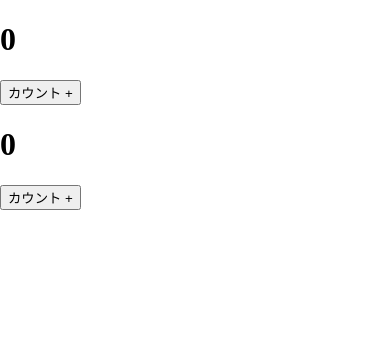
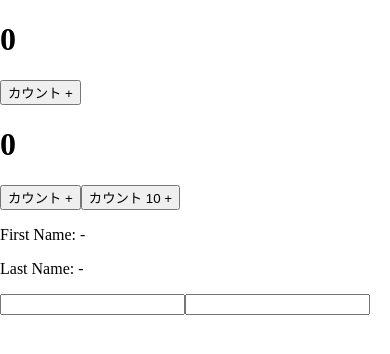
Before and after one commit to Pippippi3104/2020_React-Hooks-, a React Native app in the folder react-hooks/: screen / in a window 390 px wide. Shown: the top 354 px of the page. Built offline with nearby package versions, Linux system fonts and the light colour scheme.

Commit message:
# note lesson06

```diff
--- a/react-hooks/App.js
+++ b/react-hooks/App.js
@@ -2,12 +2,14 @@ import React from "react";
 import "./App.css";
 import Counter from "./component/Counter";
 import CounterHook from "./component/CounterHook";
+import FormHook from "./component/FormHook";
 
 function App() {
   return (
     <div className="App">
       <Counter />
       <CounterHook />
+      <FormHook />
     </div>
   );
 };
--- a/react-hooks/component/CounterHook.js
+++ b/react-hooks/component/CounterHook.js
@@ -5,13 +5,20 @@ function CounterHook() {
     const [count, setCount] = useState(0)
 
     const incrementCount = () => {
-        setCount(count + 1)
+        setCount(prevCount => prevCount + 1)
+    }
+
+    const incrementCountTen = () => {
+        for (let i = 0; i < 10; i++) {
+            setCount(prevCount => prevCount + 1)
+        }
     }
 
     return (
         <div>
             <h1>{count}</h1>
             <button onClick={incrementCount}>カウント + </button>
+            <button onClick={incrementCountTen}>カウント 10 + </button>
         </div>
     )
 }
--- /dev/null
+++ b/react-hooks/component/FormHook.js
@@ -0,0 +1,28 @@
+import React, { useState } from 'react'
+
+function FormHook() {
+    const [name, setName] = useState({ firstName: "", lastName: "" })
+
+    return (
+        <div>
+            <div>
+                <p>First Name: - {name.firstName}</p>
+                <p>Last Name: - {name.lastName}</p>
+            </div>
+            <form>
+                <input
+                    type="text"
+                    value={name.firstName}
+                    onChange={e => setName({ firstName: e.target.value })}
+                />
+                <input
+                    type="text"
+                    value={name.lastName}
+                    onChange={e => setName({ lastName: e.target.value })}
+                />
+            </form>
+        </div>
+    )
+}
+
+export default FormHook
```
Also changed, not shown: 1 other file (tests, documents, lock files or other folders).
